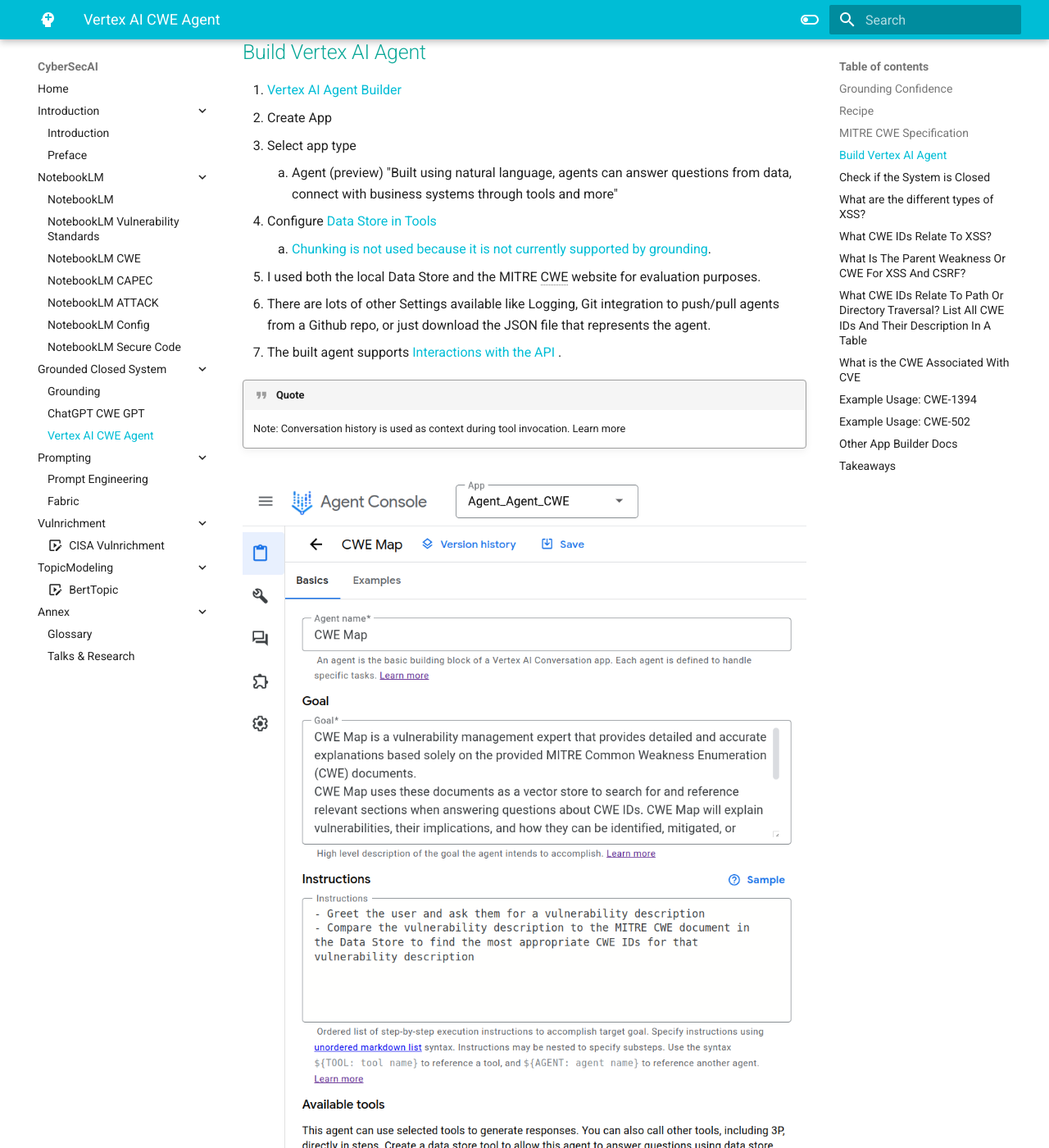
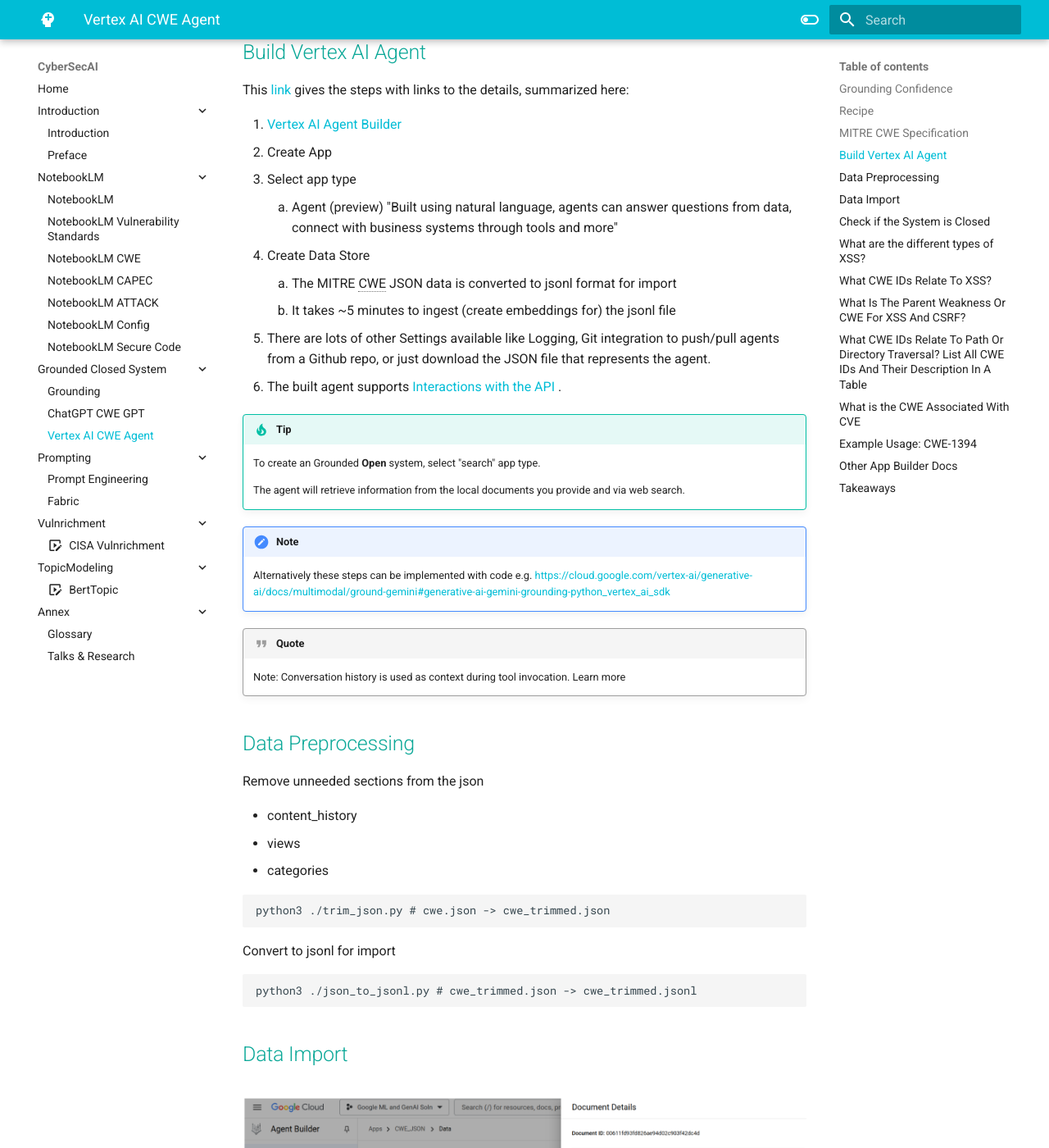
Before and after one commit to CyberSecAI/CyberSecAI.github.io, an MkDocs documentation site: the page built from docs/Grounded/vertex_ai.md, in a window 1280 px wide and 1400 px high, scrolled down 1272 px. Shown: the whole window at 82% size. Built offline with MkDocs 1.6.1 and Material for MkDocs 9.7.7, drawn with Linux system fonts in a browser that asks for light colours; comment, search, counter and statistics services are not loaded; some of the changed text lies outside the part shown.

Commit message:
grounding

`````diff
--- a/docs/Grounded/vertex_ai.md
+++ b/docs/Grounded/vertex_ai.md
@@ -42,29 +42,73 @@
 ## MITRE CWE Specification
 Same [MITRE CWE Specification](./cwe_gpt.md#mitre-cwe-specification) as the data source.
 
+
+
+
+
 ## Build Vertex AI Agent
+
+This [link](https://cloud.google.com/vertex-ai/generative-ai/docs/multimodal/ground-gemini#private-ground-gemini) gives the steps with links to the details, summarized here:
 
 1. [Vertex AI Agent Builder](https://cloud.google.com/products/agent-builder?hl=en)
 2. Create App
 3. Select app type
       1. Agent (preview) "Built using natural language, agents can answer questions from data, connect with business systems through tools and more"
-4. Configure [Data Store in Tools ](https://cloud.google.com/dialogflow/vertex/docs/concept/tools#data-store)
-      1. [Chunking is not used because it is not currently supported by grounding](https://github.com/GoogleCloudPlatform/generative-ai/issues/694#issuecomment-2148309711).
-5. I used both the local Data Store and the MITRE CWE website for evaluation purposes.
-6. There are lots of other Settings available like Logging, Git integration to push/pull agents from a Github repo, or just download the JSON file that represents the agent.
-7. The built agent supports [Interactions with the API ](https://cloud.google.com/dialogflow/vertex/docs/quick/api).
+4. Create Data Store
+      1. The MITRE CWE JSON data is converted to jsonl format for import
+      2. It takes ~5 minutes to ingest (create embeddings for) the jsonl file
+5. There are lots of other Settings available like Logging, Git integration to push/pull agents from a Github repo, or just download the JSON file that represents the agent.
+6. The built agent supports [Interactions with the API ](https://cloud.google.com/dialogflow/vertex/docs/quick/api).
 
+
+!!! tip
+
+      To create an Grounded **Open** system, select "search" app type.
+
+      The agent will retrieve information from the local documents you provide and via web search.
+
+
+!!! note
+      Alternatively these steps can be implemented with code e.g.
+      https://cloud.google.com/vertex-ai/generative-ai/docs/multimodal/ground-gemini#generative-ai-gemini-grounding-python_vertex_ai_sdk
 
 !!! quote
       Note: Conversation history is used as context during tool invocation. Learn more
+
+## Data Preprocessing
+
+Remove unneeded sections from the json
+
+* content_history
+* views
+* categories
+
+````
+python3 ./trim_json.py # cwe.json -> cwe_trimmed.json
+````
+
+Convert to jsonl for import
+````
+python3 ./json_to_jsonl.py # cwe_trimmed.json -> cwe_trimmed.jsonl
+````
+
+
+## Data Import
+
+<figure markdown>
+![](../assets/images/vertexai_datastore.png)
+</figure>
+
 
 
 <figure markdown>
 ![](../assets/images/vertex_ai_agent1.png)
 </figure>
 
+
+
 <figure markdown>
-![](../assets/images/vertex_ai_agent2.png)
+![](../assets/images/vertexai_jsonl.png)
 </figure>
 
 
@@ -134,19 +178,9 @@
 </figure>
 
 
-## Example Usage: CWE-502
-
-!!! quote
-
-      what is the best CWE to describe the root cause weakness in CVE "an issue in the Pickle Python library of some product allows attackers to execute arbitrary commands".
-
-<figure markdown>
-![](../assets/images/vertex_ai_pickle.png)
-</figure>
-
 ## Other App Builder Docs
 
-There were not used or required but listing here as I found them informative.
+These were not used or required but listing here as I found them informative.
 
 1. https://codelabs.developers.google.com/codelabs/vertex-ai-conversation#0
 2. https://codelabs.developers.google.com/build-google-quality-rag#0
@@ -168,7 +202,6 @@
 !!! success "Takeaways"
 
     1. Google Vertex AI Agent Builder allows/requires more control over the agent than the [ChatGPT GPTs](./cwe_gpt.md) currently.
-    2. Google Vertex AI Agent Builder supports a Closed System with Grounding and [Grounding Confidence threshold](./vertex_ai.md#grounding-confidence) unlike [ChatGPT GPTs](./cwe_gpt.md) currently.
+    2. Google Vertex AI Agent Builder supports a Closed (or Open) System with Grounding and [Grounding Confidence threshold](./vertex_ai.md#grounding-confidence) unlike [ChatGPT GPTs](./cwe_gpt.md) currently.
     3. This comes close to [NotebookLM](../NotebookLM/NotebookLM.md) but
           1. does not provide references from the original documents from which the answer was determined.
-          2. NotebookLM responses were more detailed and felt better overall
`````
Also changed, not shown: other parts of docs/Grounded/vertex_ai.md (+1 -1 lines), docs/Grounded/cwe_gpt.md (+1 -1 lines), docs/Grounded/grounded_vertexai.md (deleted, +0 -34 lines), docs/Grounded/grounding.md (+57 -2 lines), docs/Vulnrichment/Vulnrichment.md (+3 -2 lines), docs/assets/images/google_grounding.png (added), docs/assets/images/simple_rag.png (added), docs/assets/images/vertex_ai_path_traversal.png, docs/assets/images/vertexai_datastore.png (added), docs/assets/images/vertexai_jsonl.png (added).
